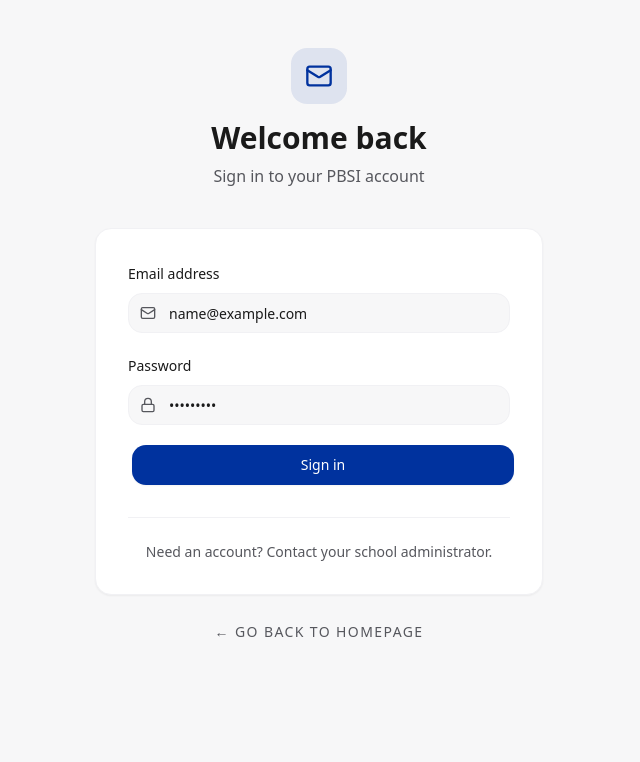
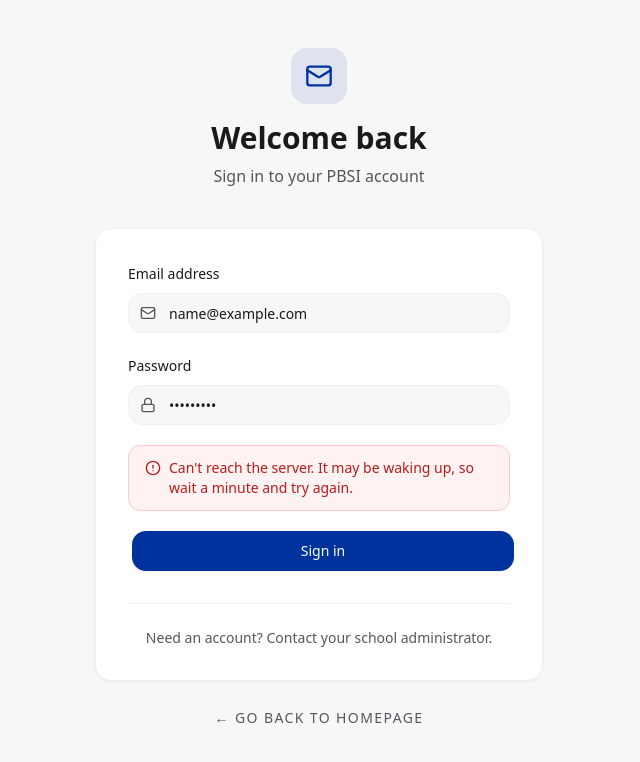
Before and after one commit to jerohalili/pbsi-management-system, a React (Vite) app in the folder client/: page /login in a window 1280 px wide. Both pictures are taken after typing "name@example.com", "Sample123" into the empty fields and a click on the button "Sign in". Shown: the top 762 px of the page, without its empty margins (321-961 px from the left). Built offline with nearby package versions, Linux system fonts and the light colour scheme; no server answers.

Commit message:
fix: login error messages

```diff
--- a/client/src/pages/Login.tsx
+++ b/client/src/pages/Login.tsx
@@ -5,7 +5,22 @@ import { useToast } from '@/components/ui/toast.tsx';
 import { Button } from '@/components/ui/button.tsx';
 import { Input } from '@/components/ui/input.tsx';
 import { Label } from '@/components/ui/label.tsx';
-import { Mail, Lock } from 'lucide-react';
+import { Mail, Lock, AlertCircle } from 'lucide-react';
+
+/** Turns a failed login request into a short message that says what happened and what to do. */
+function getLoginErrorMessage(err: any): string {
+  // No response at all: the server is unreachable, still waking up, or the request was blocked.
+  if (!err?.response) {
+    return "Can't reach the server. It may be waking up, so wait a minute and try again.";
+  }
+  const status: number = err.response.status;
+  if (status === 400) return 'Enter your email address and password.';
+  if (status === 401) return 'Incorrect email or password.';
+  if (status === 403) return 'This account is deactivated. Contact your administrator.';
+  if (status === 429) return 'Too many attempts. Wait a few minutes, then try again.';
+  if (status >= 500) return 'Something went wrong on our side. Please try again.';
+  return err.response.data?.error || 'Sign in failed. Please try again.';
+}
 
 export default function Login() {
   const { login } = useAuth();
@@ -14,16 +29,18 @@ export default function Login() {
   const [email, setEmail] = useState('');
   const [password, setPassword] = useState('');
   const [loading, setLoading] = useState(false);
+  const [errorMessage, setErrorMessage] = useState('');
 
   const handleSubmit = async (e: React.FormEvent) => {
     e.preventDefault();
+    setErrorMessage('');
     setLoading(true);
     try {
       await login(email, password);
       toast({ title: 'Welcome back', description: 'You are signed in.', variant: 'success' });
       navigate('/');
     } catch (err: any) {
-      toast({ title: 'Login failed', description: err?.response?.data?.error || err.message, variant: 'destructive' });
+      setErrorMessage(getLoginErrorMessage(err));
     } finally {
       setLoading(false);
     }
@@ -48,10 +65,15 @@ export default function Login() {
                 <Mail className="absolute left-3 top-1/2 -translate-y-1/2 w-4 h-4 text-site-muted" />
                 <Input
                   id="email"
+                  name="email"
                   type="email"
+                  autoComplete="username"
                   placeholder="name@school.edu"
                   value={email}
-                  onChange={(e) => setEmail(e.target.value)}
+                  onChange={(e) => {
+                    setEmail(e.target.value);
+                    setErrorMessage('');
+                  }}
                   className="pl-10"
                 />
               </div>
@@ -62,13 +84,27 @@ export default function Login() {
                 <Lock className="absolute left-3 top-1/2 -translate-y-1/2 w-4 h-4 text-site-muted" />
                 <Input
                   id="password"
+                  name="password"
                   type="password"
+                  autoComplete="current-password"
                   value={password}
-                  onChange={(e) => setPassword(e.target.value)}
+                  onChange={(e) => {
+                    setPassword(e.target.value);
+                    setErrorMessage('');
+                  }}
                   className="pl-10"
                 />
               </div>
             </div>
+            {errorMessage && (
+              <div
+                role="alert"
+                className="flex items-start gap-2 rounded-xl border border-red-200 bg-red-50 px-4 py-3 text-sm text-red-700"
+              >
+                <AlertCircle className="w-4 h-4 mt-0.5 shrink-0" />
+                <span>{errorMessage}</span>
+              </div>
+            )}
             <Button
               type="submit"
               className="w-full !bg-primary text-white border-transparent px-8 py-4 rounded-2xl font-bold text-base disabled:opacity-70 transition-all duration-300 hover:!bg-blue-700 hover:border-transparent hover:text-white active:scale-95"
```
